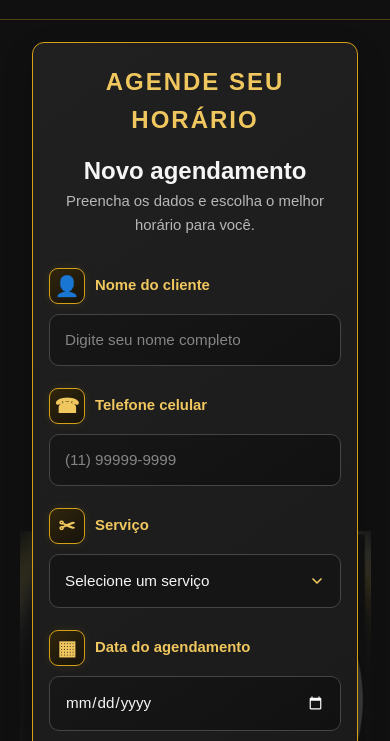
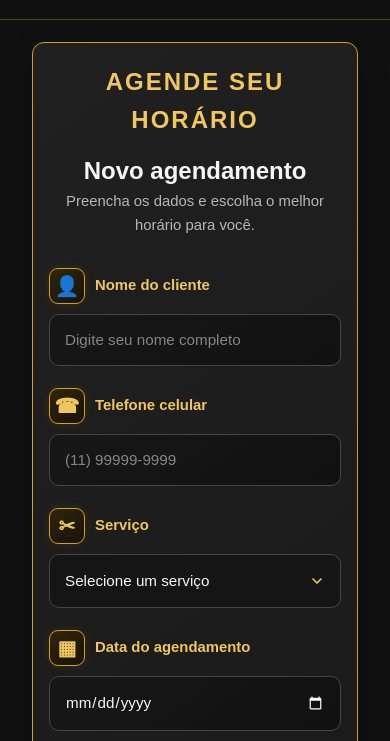
Before and after one commit to charlesolima/agenda-barbearia-bruno, a plain HTML site: page index.html in a window 390 px wide. Shown: the part 103-844 px from the top of the page. Drawn offline with nearby package versions, Linux system fonts and the light colour scheme.

Commit message:
Update style.css

```diff
--- a/style.css
+++ b/style.css
@@ -1395,18 +1395,3 @@ body {
     background-size: cover, min(75vw, 650px);
     background-attachment: fixed, fixed;
 }
-@media (max-width: 520px) {
-    body {
-        background-image:
-            linear-gradient(
-                rgb(16 16 16 / 82%),
-                rgb(16 16 16 / 82%)
-            ),
-            url("LOGO DA BARBEARIA.jpeg");
-
-        background-repeat: no-repeat, no-repeat;
-        background-position: center center, center center;
-        background-size: cover, 90vw auto;
-        background-attachment: scroll, scroll;
-    }
-}
```
